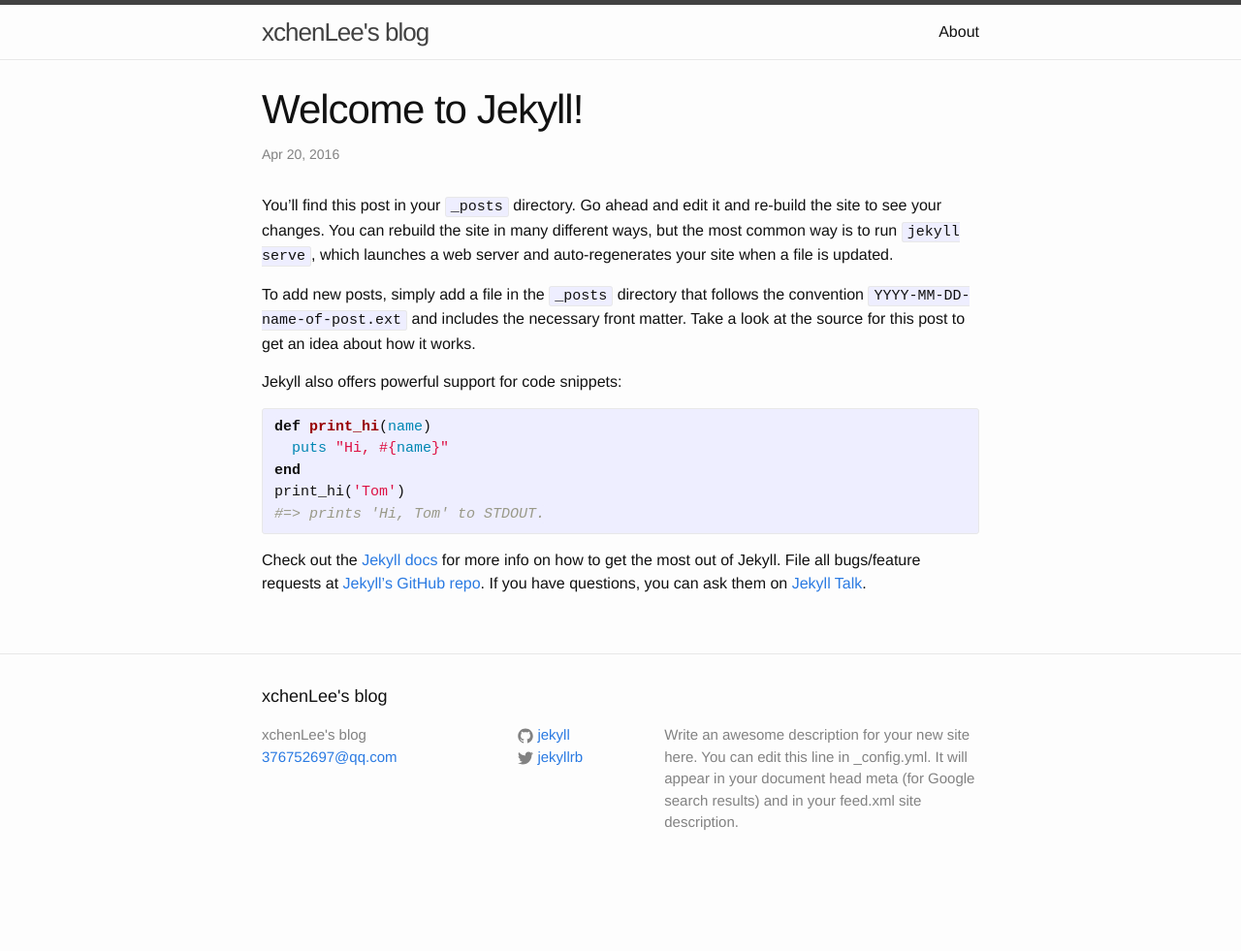
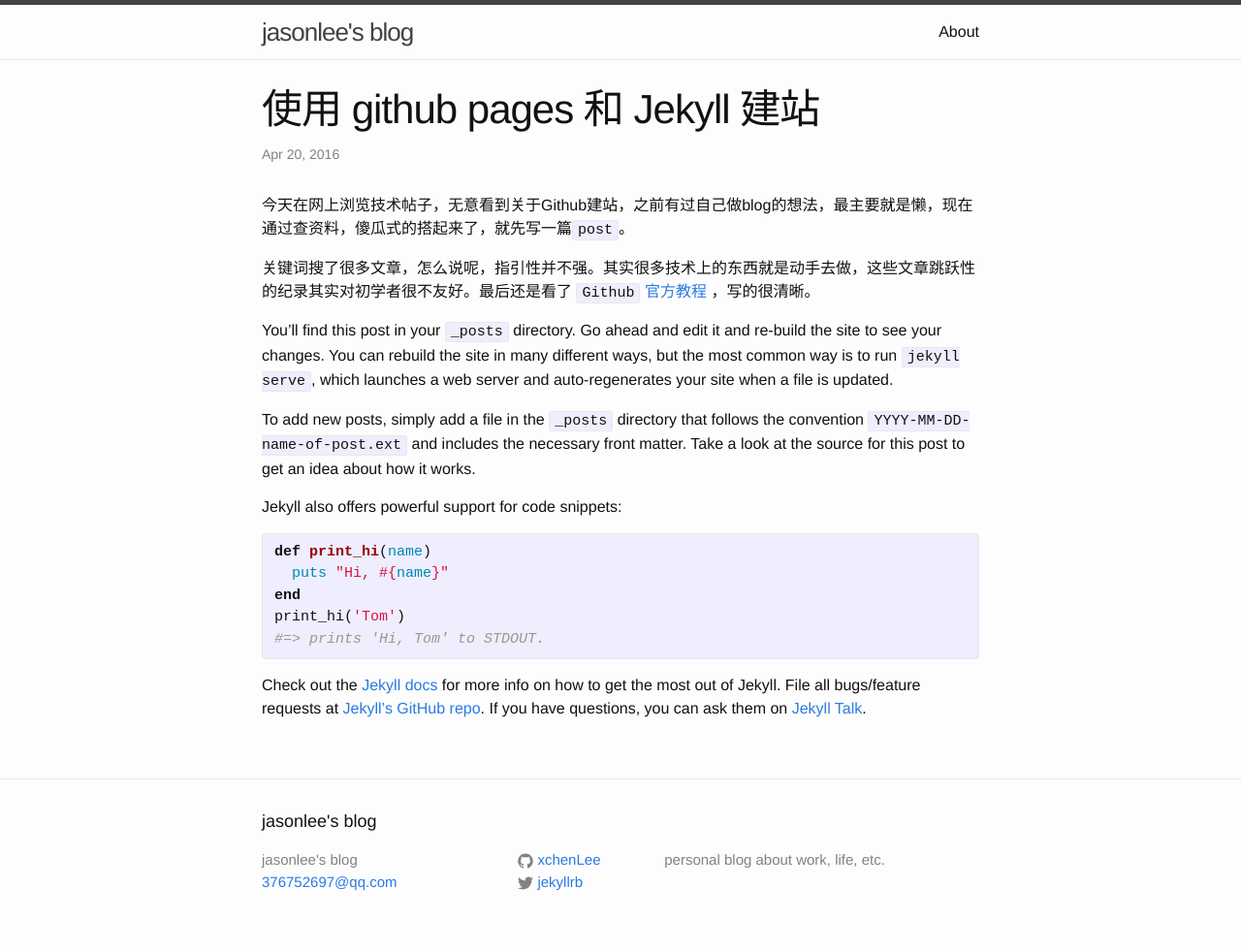
Before and after one commit to xchenLee/xchenLee.github.io, a Jekyll site: the page built from _posts/2016-04-20-welcome-to-jekyll.markdown, in a window 1280 px wide. Shown: the whole page at 97% size. Built offline with Jekyll 4.4.1, drawn with Linux system fonts in a browser that asks for light colours; before the commit the page ends 920 px from its top, so only the background shows below that.

Commit message:
modify first post

```diff
--- a/_config.yml
+++ b/_config.yml
@@ -6,16 +6,16 @@
 # 'jekyll serve'. If you change this file, please restart the server process.
 
 # Site settings
-title: xchenLee's blog
+title: jasonlee's blog
 email: 376752697@qq.com
 description: > # this means to ignore newlines until "baseurl:"
-  Write an awesome description for your new site here. You can edit this
-  line in _config.yml. It will appear in your document head meta (for
-  Google search results) and in your feed.xml site description.
+  personal blog about work, life, etc.
+
 baseurl: "" # the subpath of your site, e.g. /blog
 url: "http://yourdomain.com" # the base hostname & protocol for your site
 twitter_username: jekyllrb
-github_username:  jekyll
+github_username:  xchenLee
 
 # Build settings
 markdown: kramdown
+input: GFM
--- a/_posts/2016-04-20-welcome-to-jekyll.markdown
+++ b/_posts/2016-04-20-welcome-to-jekyll.markdown
@@ -1,9 +1,16 @@
 ---
 layout: post
-title:  "Welcome to Jekyll!"
+title:  "使用 github pages 和  Jekyll 建站"
 date:   2016-04-20 16:56:51 +0800
-categories: jekyll update
+categories: jekyll github
 ---
+
+今天在网上浏览技术帖子，无意看到关于Github建站，之前有过自己做blog的想法，最主要就是懒，现在通过查资料，傻瓜式的搭起来了，就先写一篇`post`。
+
+关键词搜了很多文章，怎么说呢，指引性并不强。其实很多技术上的东西就是动手去做，这些文章跳跃性的纪录其实对初学者很不友好。最后还是看了 `Github` [官方教程] ，写的很清晰。
+
+
+
 You’ll find this post in your `_posts` directory. Go ahead and edit it and re-build the site to see your changes. You can rebuild the site in many different ways, but the most common way is to run `jekyll serve`, which launches a web server and auto-regenerates your site when a file is updated.
 
 To add new posts, simply add a file in the `_posts` directory that follows the convention `YYYY-MM-DD-name-of-post.ext` and includes the necessary front matter. Take a look at the source for this post to get an idea about how it works.
@@ -20,6 +27,7 @@ print_hi('Tom')
 
 Check out the [Jekyll docs][jekyll-docs] for more info on how to get the most out of Jekyll. File all bugs/feature requests at [Jekyll’s GitHub repo][jekyll-gh]. If you have questions, you can ask them on [Jekyll Talk][jekyll-talk].
 
+[官方教程]: https://pages.github.com
 [jekyll-docs]: http://jekyllrb.com/docs/home
 [jekyll-gh]:   https://github.com/jekyll/jekyll
 [jekyll-talk]: https://talk.jekyllrb.com/
```
Also changed, not shown: 3 other files.
